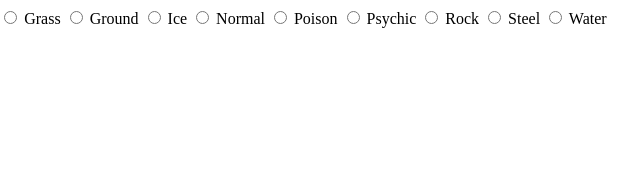
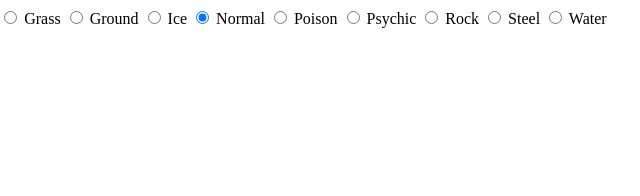
Before and after one commit to Alexander-L-S/Insane-Admiral, a plain HTML site: page index.html in a window 1280 px wide. Shown: the full height of the page, 620-1260 px from the left. Drawn offline with Linux system fonts and the light colour scheme.

Commit message:
set normal as default

```diff
--- a/index.html
+++ b/index.html
@@ -19,10 +19,10 @@
             <input type="radio" name="PokemonType" onclick="document.bgColor='#F08030'" value="Fire"> Fire
             <input type="radio" name="PokemonType" onclick="document.bgColor='#A890F0'" value="Flying"> Flying
             <input type="radio" name="PokemonType" onclick="document.bgColor='#705898'" value="Ghost"> Ghost
-            <input type="radio" name="PokemonType" onclick="document.bgColor='Green'" value="Grass"> Grass
+            <input type="radio" name="PokemonType" onclick="document.bgColor='78C850'" value="Grass"> Grass
             <input type="radio" name="PokemonType" onclick="document.bgColor='#E0C068'" value="Ground"> Ground
             <input type="radio" name="PokemonType" onclick="document.bgColor='#98D8D8'" value="Ice"> Ice
-            <input type="radio" name="PokemonType" onclick="document.bgColor='#A8A878'" value="Normal"> Normal
+            <input type="radio" name="PokemonType" onclick="document.bgColor='#A8A878'" checked="checked" value="Normal"> Normal
             <input type="radio" name="PokemonType" onclick="document.bgColor='#A040A0'" value="Poison"> Poison
             <input type="radio" name="PokemonType" onclick="document.bgColor='#F85888'" value="Psychic"> Psychic
             <input type="radio" name="PokemonType" onclick="document.bgColor='#B8A038'" value="Rock"> Rock
```
